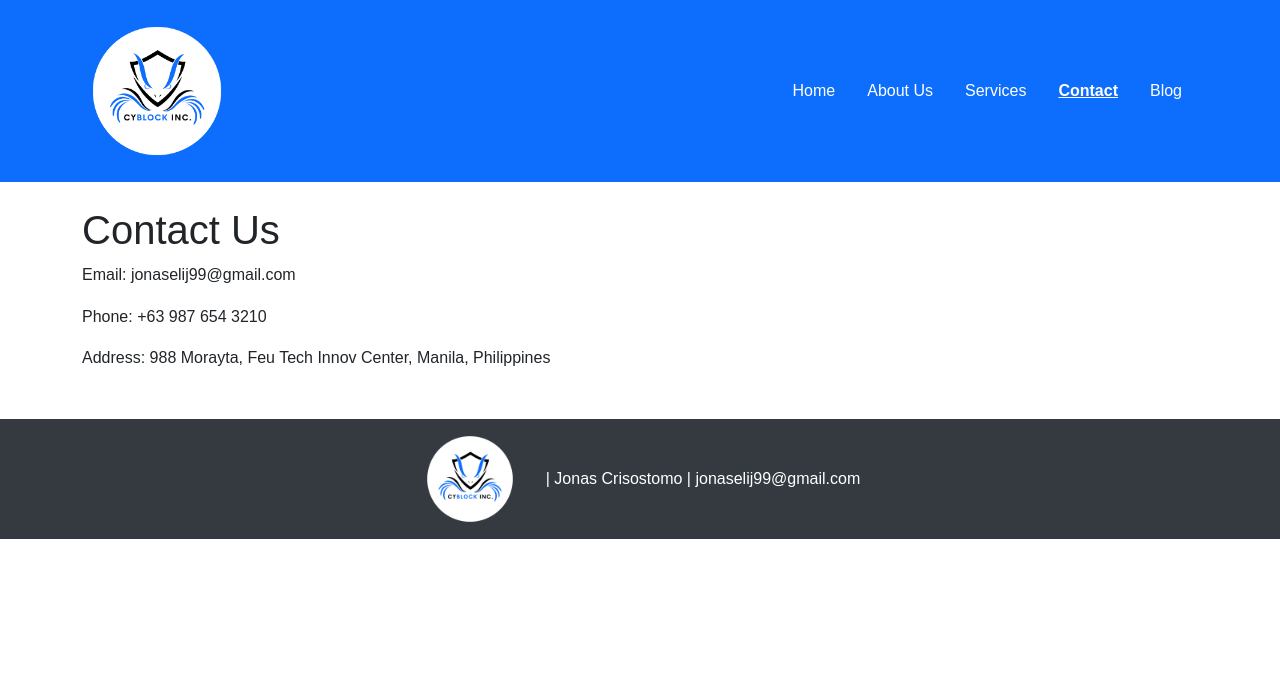
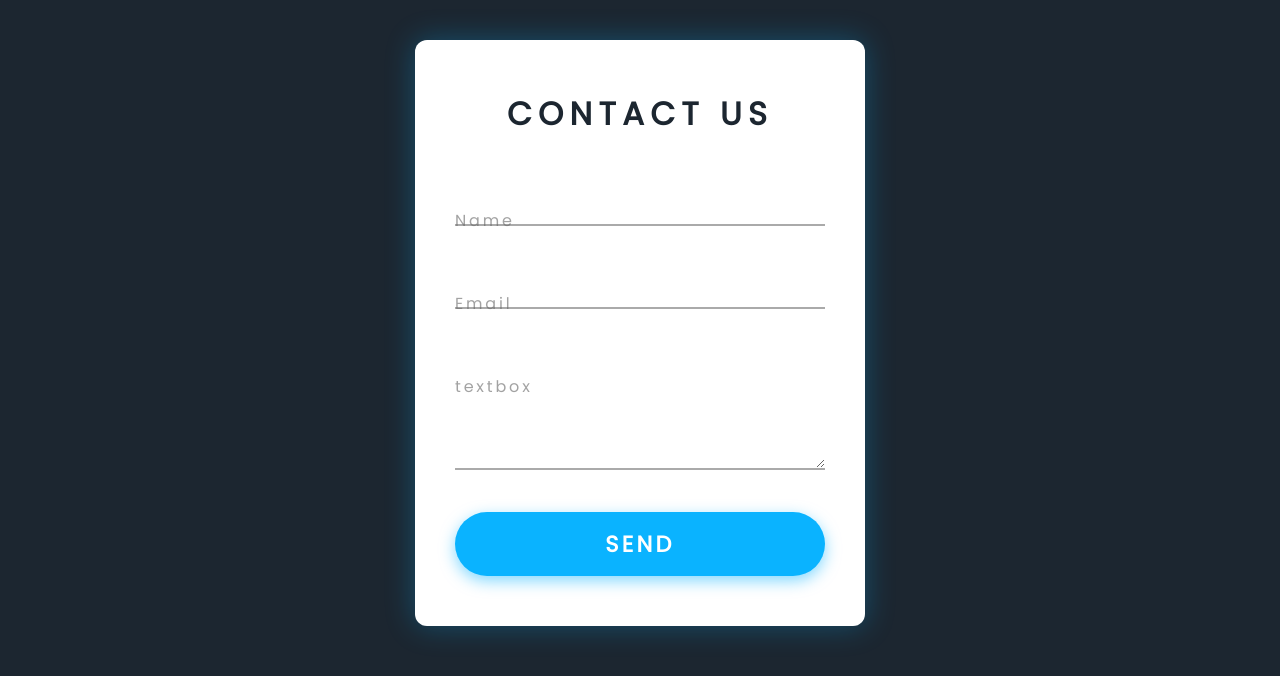
Before and after one commit to JonasCrisostomo-Tech/TC02-TSA6, a plain HTML site: page contact.html in a window 1280 px wide. Drawn offline with nearby package versions, Linux system fonts and the light colour scheme.

Commit message:
contact.html

```diff
--- a/contact.html
+++ b/contact.html
@@ -1,45 +1,214 @@
 <!DOCTYPE html>
 <html lang="en">
 <head>
-<meta charset="UTF-8" />
-<meta name="viewport" content="width=device-width, initial-scale=1" />
-<title>Contact - Cybersecurity Products</title>
-<link href="https://cdn.jsdelivr.net/npm/bootstrap@5.3.0/dist/css/bootstrap.min.css" rel="stylesheet" />
-<link rel="stylesheet" href="styles.css" />
+  <meta charset="UTF-8" />
+  <meta name="viewport" content="width=device-width, initial-scale=1" />
+  <title>Contact Us</title>
+  <style>
+    @import url('https://fonts.googleapis.com/css2?family=Poppins&display=swap');
+
+    :root {
+      --accent-color: #0ab3ff;
+      --background-color: #1c2630;
+      --form-bg-color: #fff;
+      --label-color: #666;
+      --input-border-color: #aaa;
+      --input-focus-border-color: var(--accent-color);
+      --input-text-color: #333;
+      --font-family: 'Poppins', sans-serif;
+    }
+
+    * {
+      margin: 0;
+      padding: 0;
+      box-sizing: border-box;
+      font-family: var(--font-family);
+    }
+
+    body {
+      background-color: var(--background-color);
+      display: flex;
+      flex-direction: column;
+      align-items: center;
+      min-height: 100vh;
+      color: var(--input-text-color);
+      padding: 40px 20px;
+    }
+
+    h1 {
+      color: var(--form-bg-color);
+      font-weight: 700;
+      font-size: 2.5rem;
+      margin-bottom: 30px;
+      letter-spacing: 0.2em;
+      text-transform: uppercase;
+    }
+
+    form {
+      background-color: var(--form-bg-color);
+      padding: 50px 40px;
+      border-radius: 12px;
+      max-width: 450px;
+      width: 100%;
+      box-shadow: 0 0 30px rgba(10,179,255,0.3);
+      text-align: center;
+    }
+
+    form h2 {
+      font-weight: 700;
+      font-size: 2rem;
+      margin-bottom: 40px;
+      letter-spacing: 0.2em;
+      text-transform: uppercase;
+      color: var(--background-color);
+    }
+
+    .inputBox {
+      position: relative;
+      margin-bottom: 35px;
+      width: 100%;
+    }
+
+    .inputBox input,
+    .inputBox textarea {
+      width: 100%;
+      background: transparent;
+      border: none;
+      border-bottom: 2px solid var(--input-border-color);
+      outline: none;
+      color: var(--input-text-color);
+      font-size: 1.1em;
+      padding: 10px 0;
+      letter-spacing: 0.05em;
+      transition: border-color 0.3s ease;
+      resize: vertical;
+      font-family: var(--font-family);
+    }
+
+    textarea {
+      min-height: 100px;
+      padding: 15px 10px 10px 10px;
+    }
+
+    .inputBox input:focus,
+    .inputBox textarea:focus,
+    .inputBox input:valid,
+    .inputBox textarea:valid {
+      border-bottom-color: var(--input-focus-border-color);
+    }
+
+    .inputBox label {
+      position: absolute;
+      top: 10px;
+      left: 0;
+      pointer-events: none;
+      color: var(--label-color);
+      font-weight: 500;
+      letter-spacing: 0.05em;
+      transition: 0.3s ease all;
+      cursor: text;
+      user-select: none;
+    }
+
+    .inputBox input:focus + label,
+    .inputBox textarea:focus + label,
+    .inputBox input:valid + label,
+    .inputBox textarea:valid + label {
+      top: -20px;
+      font-size: 0.8rem;
+      color: var(--accent-color);
+    }
+
+    .inputBox label span {
+      display: inline-block;
+      opacity: 0.6;
+      transform: translateY(20px);
+      transition: all 0.3s ease;
+      margin-right: 2px;
+    }
+
+    .inputBox input:focus + label span,
+    .inputBox input:valid + label span,
+    .inputBox textarea:focus + label span,
+    .inputBox textarea:valid + label span {
+      opacity: 1;
+      transform: translateY(0);
+    }
+
+    input[type="submit"] {
+      background-color: var(--accent-color);
+      border: none;
+      padding: 15px 0;
+      width: 100%;
+      border-radius: 50px;
+      color: var(--form-bg-color);
+      font-size: 1.4em;
+      font-weight: 600;
+      letter-spacing: 0.15em;
+      cursor: pointer;
+      transition: background-color 0.3s ease;
+      text-transform: uppercase;
+      box-shadow: 0 5px 15px rgba(10,179,255,0.5);
+    }
+
+    input[type="submit"]:hover {
+      background-color: #0a8ede;
+      box-shadow: 0 8px 20px rgba(10,142,222,0.7);
+    }
+
+    @media (max-width: 480px) {
+      form {
+        padding: 40px 20px;
+      }
+    }
+  </style>
 </head>
 <body>
 
-<header class="bg-primary text-white p-3 mb-4">
-    <div class="container d-flex justify-content-between align-items-center">
-        <img src="images/logan.png" alt="Logo" style="height:150px;" />
-        <nav>
-            <ul class="nav">
-                <li class="nav-item"><a class="nav-link text-white" href="index.html">Home</a></li>
-                <li class="nav-item"><a class="nav-link text-white" href="about.html">About Us</a></li>
-                <li class="nav-item"><a class="nav-link text-white" href="services.html">Services</a></li>
-                <li class="nav-item"><a class="nav-link text-white active" href="contact.html">Contact</a></li>
-                <li class="nav-item"><a class="nav-link text-white" href="blog.html">Blog</a></li>
-            </ul>
-        </nav>
+  <form action="https://formsubmit.co/jonaselij99@gmail.com" method="POST" novalidate>
+    <h2>Contact Us</h2>
+
+    <div class="inputBox">
+      <input type="text" name="name" id="name" required autocomplete="off" />
+      <label for="name">
+        <span>N</span><span>a</span><span>m</span><span>e</span>
+      </label>
     </div>
-</header>
 
-<div class="container">
-    <h1>Contact Us</h1>
-    <p>Email: jonaselij99@gmail.com</p>
-    <p>Phone: +63 987 654 3210</p>
-    <p>Address: 988 Morayta, Feu Tech Innov Center, Manila, Philippines</p>
-</div>
+    <div class="inputBox">
+      <input type="email" name="email" id="email" required autocomplete="off" />
+      <label for="email">
+        <span>E</span><span>m</span><span>a</span><span>i</span><span>l</span>
+      </label>
+    </div>
 
-<footer class="footer mt-5">
-    <div class="container d-flex justify-content-center align-items-center">
-        <div class="me-3">
-            <img src="images/logan.png" alt="Logo" style="height:100px;" />
-        </div>
-        <div>
-            <p class="mb-0">| Jonas Crisostomo | jonaselij99@gmail.com</p>
-        </div>
+    <div class="inputBox">
+      <textarea name="suggestions" id="suggestions" required autocomplete="off" rows="4"></textarea>
+      <label for="suggestions">
+        <span>t</span><span>e</span><span>x</span><span>t</span><span>b</span><span>o</span><span>x</span>
+      </label>
     </div>
+
+    <input type="submit" value="Send" />
+  </form>
+
+  <script>
+    document.querySelectorAll('label').forEach(label => {
+      if (label.querySelectorAll('span').length === 0) {
+        const text = label.textContent;
+        label.innerHTML = '';
+        [...text].forEach((char, i) => {
+          const span = document.createElement('span');
+          span.textContent = char;
+          span.style.transitionDelay = `${i * 50}ms`;
+          label.appendChild(span);
+        });
+      }
+    });
+  </script>
+</body>
+</html>
+
 </footer>
 
 <script src="https://cdn.jsdelivr.net/npm/bootstrap@5.3.0/dist/js/bootstrap.bundle.min.js"></script>
```
